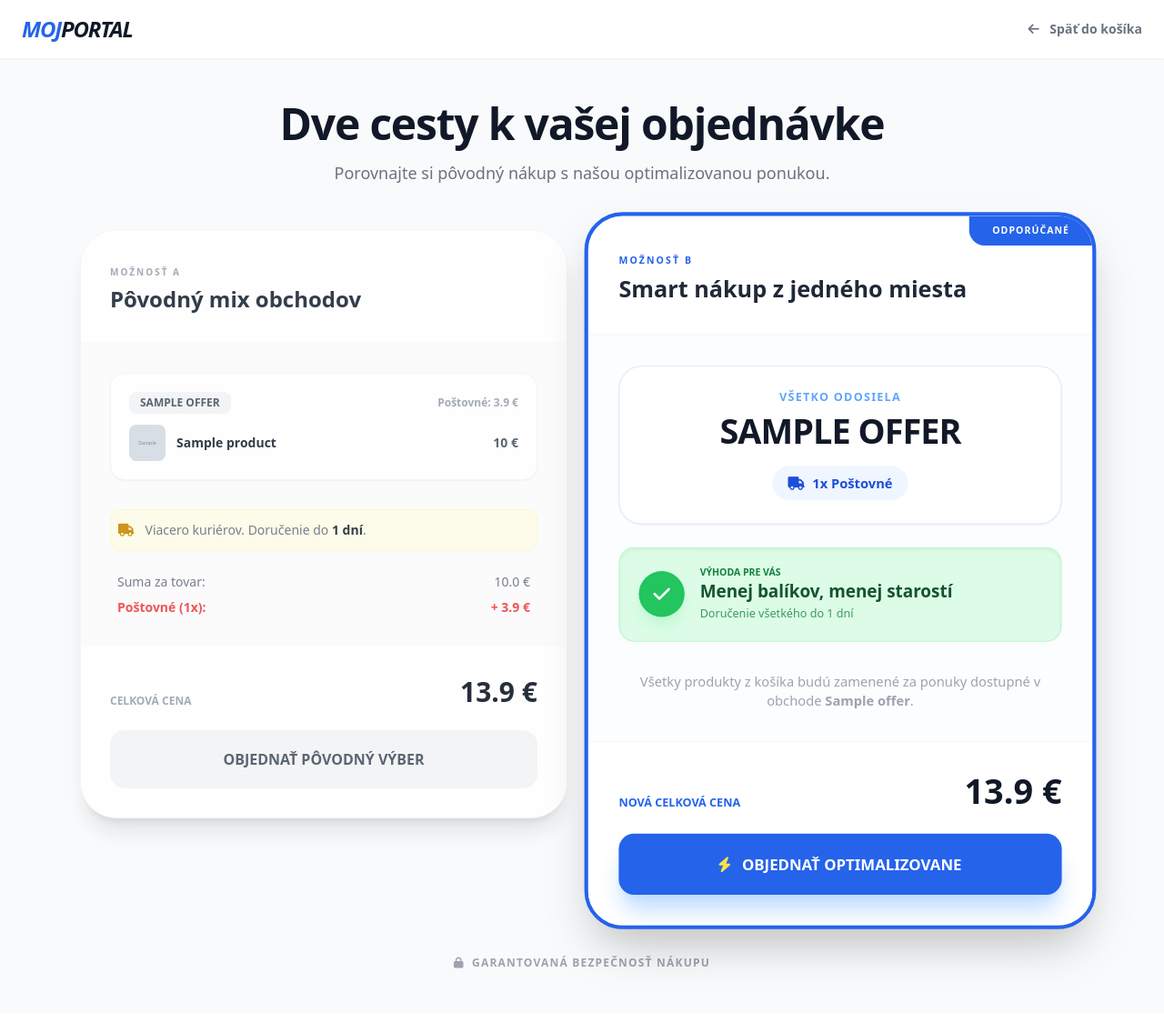
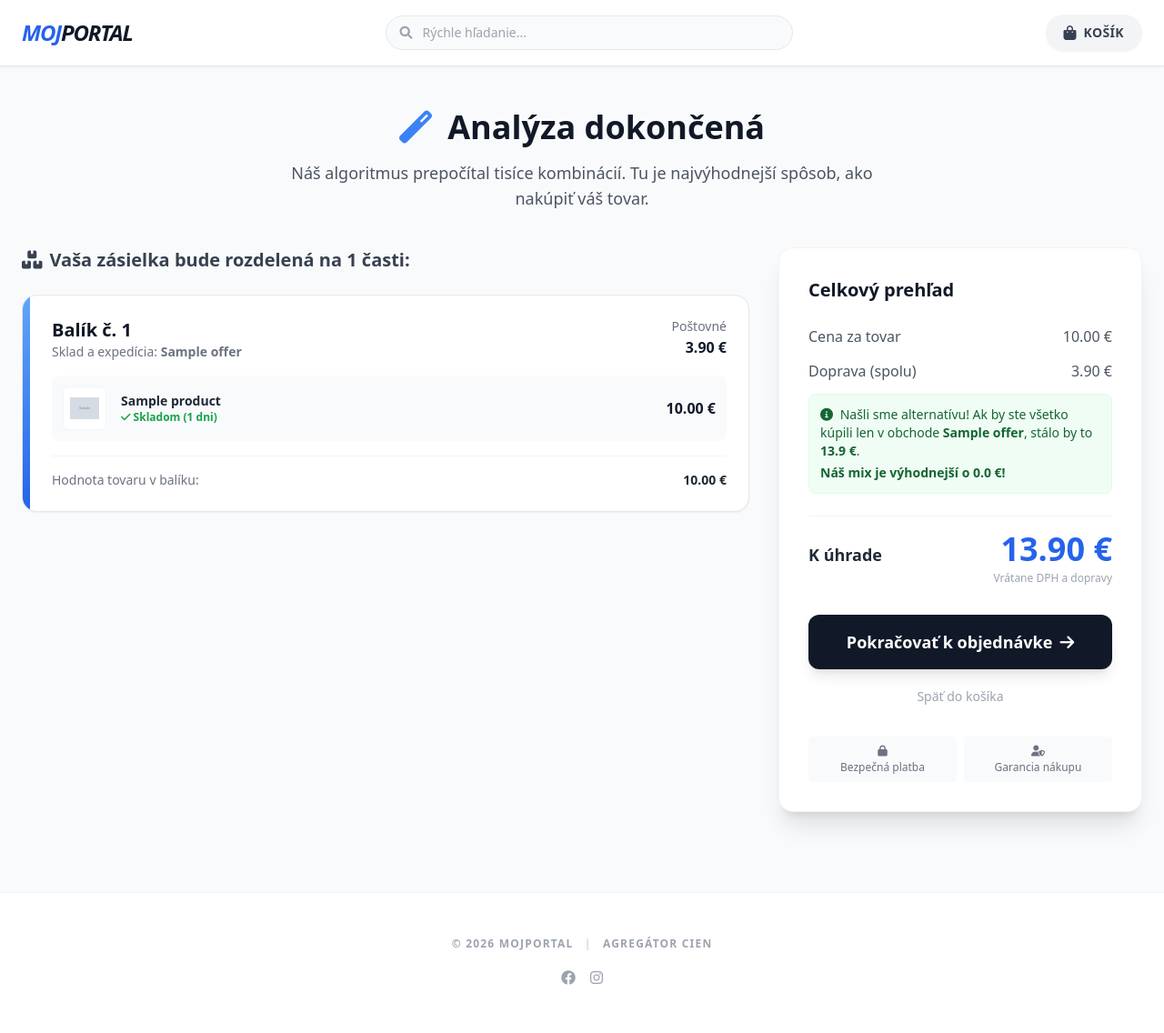
Before and after one commit to jefisprava-cyber/moj_portal, a Django app: page /optimize/ in a window 1280 px wide. Shown: the whole page at 91% size. Before the commit the page ends 1067 px from the top, so only its background shows below. Run offline with Django 5.2, Linux system fonts and the light colour scheme; a user stored in the database is signed in; tables that the repository leaves empty hold one stand-in row (values such as "Sample post"); grey boxes marked "Sample" are stand-in pictures; some libraries are stand-ins or nearby versions.

Commit message:
Odstranenie bezpecnostnej diery a redesign optimalizacie

```diff
--- a/core/urls.py
+++ b/core/urls.py
@@ -1,63 +1,25 @@
 from django.contrib import admin
 from django.urls import path
 from products import views
-from django.db import connection
-from django.core.management import call_command
-from django.http import HttpResponse
 
-# --- TOTO JE TAJNÁ FUNKCIA NA OPRAVU DATABÁZY NA RENDERI ---
-def reset_db_view(request):
-    # 1. Zoznam VŠETKÝCH tabuliek na zmazanie (vrátane skrytých spojovacích)
-    tables = [
-        # Naše aplikácie
-        'products_cartitem', 'products_orderitem', 'products_order',
-        'products_offer', 'products_product', 'products_category',
-
-        # Django Admin a História
-        'django_admin_log', 'django_migrations', 'django_content_type', 'django_session',
-
-        # Auth (Používatelia a skupiny) - TU BOL PROBLÉM, PRIDÁVAME TIETO:
-        'auth_group_permissions',       # <--- TOTO CHÝBALO
-        'auth_user_groups',             # <--- AJ TOTO
-        'auth_user_user_permissions',   # <--- AJ TOTO
-        'auth_permission',
-        'auth_group',
-        'auth_user'
-    ]
-
-    output = []
-
-    # 2. Zmazanie tabuliek (Hard Reset)
-    with connection.cursor() as cursor:
-        for table in tables:
-            try:
-                cursor.execute(f"DROP TABLE IF EXISTS {table} CASCADE;")
-                output.append(f"✅ Zmazaná tabuľka: {table}")
-            except Exception as e:
-                output.append(f"⚠️ Chyba pri {table} (možno neexistuje): {str(e)}")
-
-    # 3. Spustenie migrácie (Vytvorenie nových tabuliek)
-    try:
-        call_command('migrate')
-        output.append("<br><br><b>--- 🚀 MIGRÁCIA ÚSPEŠNÁ! ---</b>")
-        output.append("<br>Teraz je databáza čistá. Môžeš ísť na domovskú stránku.")
-    except Exception as e:
-        output.append(f"<br><br><b>!!! STÁLE CHYBA MIGRÁCIE: {str(e)}</b>")
-
-    return HttpResponse("<br>".join(output))
-
-# --- URL ADRESY ---
 urlpatterns = [
     path('admin/', admin.site.urls),
+
+    # Hlavná stránka
     path('', views.home, name='home'),
+
+    # Produkty a Kategórie
     path('product/<int:product_id>/', views.product_detail, name='product_detail'),
+
+    # Košík a manipulácia
     path('add/<int:offer_id>/', views.add_to_cart, name='add_to_cart'),
     path('remove/<int:item_id>/', views.remove_from_cart, name='remove_from_cart'),
     path('cart/', views.cart_detail, name='cart_detail'),
+
+    # Killer Feature: Optimalizácia a Checkout
     path('optimize/', views.optimize_cart, name='optimize_cart'),
     path('checkout/', views.checkout, name='checkout'),
+
+    # Registrácia
     path('register/', views.register, name='register'),
-
-    # TAJNÁ LINKA
-    path('reset-db-tajny-kluc/', reset_db_view),
 ]
--- a/products/templates/products/optimization_result.html
+++ b/products/templates/products/optimization_result.html
@@ -1,166 +1,135 @@
-<!DOCTYPE html>
-<html lang="sk">
-<head>
-    <meta charset="UTF-8">
-    <meta name="viewport" content="width=device-width, initial-scale=1.0">
-    <title>Výber cesty | Môj Portál</title>
-    <script src="https://cdn.tailwindcss.com"></script>
-    <link rel="stylesheet" href="https://cdnjs.cloudflare.com/ajax/libs/font-awesome/6.0.0/css/all.min.css">
-</head>
-<body class="bg-gray-50 font-sans leading-normal tracking-normal text-gray-800">
+{% extends 'products/base.html' %}
 
-    <nav class="bg-white shadow-sm sticky top-0 z-50">
-        <div class="container mx-auto px-6 py-4 flex justify-between items-center">
-            <a href="/" class="text-2xl font-black text-blue-600 tracking-tighter italic">MOJ<span class="text-gray-900">PORTAL</span></a>
-            <a href="{% url 'cart_detail' %}" class="text-sm font-bold text-gray-500 hover:text-blue-600 transition">
-                <i class="fa fa-arrow-left mr-2"></i> Späť do košíka
-            </a>
-        </div>
-    </nav>
+{% block content %}
+<div class="bg-gray-50 min-h-screen py-10">
+    <div class="container mx-auto px-6">
 
-    <main class="container mx-auto px-6 py-12 max-w-6xl">
-
-        <div class="text-center mb-12">
-            <h1 class="text-3xl md:text-5xl font-black text-gray-900 mb-4 tracking-tight">Dve cesty k vašej objednávke</h1>
-            <p class="text-gray-500 text-lg">Porovnajte si pôvodný nákup s našou optimalizovanou ponukou.</p>
+        <div class="text-center mb-10">
+            <h1 class="text-3xl md:text-4xl font-black text-gray-900 mb-4">
+                <i class="fa fa-magic text-blue-500 mr-2"></i> Analýza dokončená
+            </h1>
+            <p class="text-gray-600 text-lg max-w-2xl mx-auto">
+                Náš algoritmus prepočítal tisíce kombinácií. Tu je najvýhodnejší spôsob, ako nakúpiť váš tovar.
+            </p>
         </div>
 
-        <div class="grid grid-cols-1 lg:grid-cols-2 gap-8 items-start">
+        <div class="flex flex-col lg:flex-row gap-8">
 
-            <div class="bg-white rounded-[2.5rem] shadow-xl border border-gray-100 flex flex-col overflow-hidden relative opacity-90 hover:opacity-100 transition">
-                <div class="p-8 border-b border-gray-50">
-                    <span class="text-[10px] font-black text-gray-400 uppercase tracking-[0.2em]">Možnosť A</span>
-                    <h2 class="text-2xl font-bold text-gray-800 mt-1">Pôvodný mix obchodov</h2>
+            <div class="lg:w-2/3 space-y-6">
+
+                <h2 class="font-bold text-gray-700 text-xl flex items-center">
+                    <i class="fa fa-boxes mr-2"></i> Vaša zásielka bude rozdelená na {{ baliky|length }} časti:
+                </h2>
+
+                {% for shop, data in baliky.items %}
+                <div class="bg-white rounded-2xl shadow-sm border border-gray-200 overflow-hidden relative">
+                    <div class="absolute left-0 top-0 bottom-0 w-2 bg-gradient-to-b from-blue-400 to-blue-600"></div>
+
+                    <div class="p-6 ml-2">
+                        <div class="flex justify-between items-start mb-4">
+                            <div>
+                                <h3 class="font-bold text-xl text-gray-900">Balík č. {{ forloop.counter }}</h3>
+                                <div class="text-sm text-gray-500">Sklad a expedícia: <strong>{{ shop }}</strong></div>
                             </div>
-
-                <div class="p-8 flex-grow bg-gray-50/50">
-                    <ul class="space-y-4 mb-8">
-                        {% for obchod, data in baliky.items %}
-                        <li class="bg-white p-5 rounded-2xl border border-gray-100 shadow-sm">
-                            <div class="flex justify-between items-center mb-3">
-                                <span class="bg-gray-100 text-gray-600 px-3 py-1 rounded-lg text-xs font-bold uppercase">{{ obchod }}</span>
-                                <span class="text-xs text-gray-400 font-bold">Poštovné: {{ data.postovne }} €</span>
+                            <div class="text-right">
+                                <div class="text-sm text-gray-500">Poštovné</div>
+                                <div class="font-bold text-gray-900">{{ data.postovne|floatformat:2 }} €</div>
+                            </div>
                         </div>
 
                         <div class="space-y-3">
-                                {% for p in data.produkty %}
-                                <div class="flex items-center gap-3">
-                                    <img src="{{ p.product.image_url }}" alt="{{ p.product.name }}" class="w-10 h-10 rounded-lg object-cover bg-gray-100 mix-blend-multiply">
+                            {% for item in data.produkty %}
+                            <div class="flex items-center bg-gray-50 p-3 rounded-lg">
+                                <div class="w-12 h-12 bg-white rounded-md flex items-center justify-center border border-gray-100 mr-4">
+                                    {% if item.product.image_url %}
+                                    <img src="{{ item.product.image_url }}" class="w-8 h-8 object-contain">
+                                    {% else %}
+                                    <i class="fa fa-box text-gray-300"></i>
+                                    {% endif %}
+                                </div>
                                 <div class="flex-grow">
-                                        <p class="text-sm font-bold text-gray-800 leading-tight">{{ p.product.name }}</p>
+                                    <div class="font-bold text-gray-800 text-sm">{{ item.product.name }}</div>
+                                    <div class="text-xs text-green-600 font-bold">
+                                        <i class="fa fa-check"></i> Skladom ({{ item.delivery_days }} dni)
                                     </div>
-                                    <span class="text-sm font-bold text-gray-600">{{ p.price|floatformat:0 }} €</span>
+                                </div>
+                                <div class="font-bold text-gray-900">{{ item.price|floatformat:2 }} €</div>
                             </div>
                             {% endfor %}
                         </div>
-                        </li>
-                        {% endfor %}
-                    </ul>
 
-                    <div class="flex items-center text-gray-500 mb-4 px-2 text-sm bg-yellow-50 p-3 rounded-xl border border-yellow-100">
-                        <i class="fa fa-truck mr-3 text-yellow-600"></i>
-                        <span>
-                            Viacero kuriérov. Doručenie do <span class="font-bold text-gray-800">{{ max_dni_povodna }} dní</span>.
-                        </span>
-                    </div>
-
-                    <div class="space-y-2 text-sm text-gray-500 px-2 mt-6">
-                        <div class="flex justify-between">
-                            <span>Suma za tovar:</span>
-                            <span>{{ celkova_cena_tovaru }} €</span>
-                        </div>
-                        <div class="flex justify-between text-red-500 font-bold">
-                            <span>Poštovné ({{ baliky|length }}x):</span>
-                            <span>+ {{ celkove_postovne }} €</span>
+                        <div class="mt-4 pt-4 border-t border-gray-100 flex justify-between text-sm">
+                            <span class="text-gray-500">Hodnota tovaru v balíku:</span>
+                            <span class="font-bold">{{ data.cena_tovaru|floatformat:2 }} €</span>
                         </div>
                     </div>
                 </div>
+                {% endfor %}
 
-                <div class="p-8 bg-white border-t border-gray-50 mt-auto">
-                    <div class="flex justify-between items-end mb-6">
-                        <span class="text-gray-400 font-bold uppercase text-xs">Celková cena</span>
-                        <span class="text-3xl font-black text-gray-900">{{ celkova_suma }} €</span>
-                    </div>
-                    <a href="{% url 'checkout' %}" class="block w-full text-center py-5 bg-gray-100 text-gray-600 font-black rounded-2xl hover:bg-gray-200 transition-all active:scale-95">
-                        OBJEDNAŤ PÔVODNÝ VÝBER
-                    </a>
-                </div>
             </div>
 
-            <div class="bg-white rounded-[2.5rem] shadow-2xl border-4 border-blue-600 flex flex-col overflow-hidden relative transform lg:scale-105 z-10">
-                {% if lepsia_alternativa %}
-                    <div class="absolute top-0 right-0 bg-blue-600 text-white px-6 py-2 rounded-bl-2xl font-black text-[10px] uppercase tracking-widest">
-                        Odporúčané
+            <div class="lg:w-1/3">
+                <div class="bg-white rounded-2xl shadow-xl border border-gray-100 p-8 sticky top-24">
+
+                    <h3 class="font-bold text-gray-900 text-xl mb-6">Celkový prehľad</h3>
+
+                    <div class="space-y-3 mb-6">
+                        <div class="flex justify-between text-gray-600">
+                            <span>Cena za tovar</span>
+                            <span>{{ celkova_cena_tovaru|floatformat:2 }} €</span>
+                        </div>
+                        <div class="flex justify-between text-gray-600">
+                            <span>Doprava (spolu)</span>
+                            <span>{{ celkove_postovne|floatformat:2 }} €</span>
                         </div>
 
-                    <div class="p-8 border-b border-blue-50">
-                        <span class="text-[10px] font-black text-blue-600 uppercase tracking-[0.2em]">Možnosť B</span>
-                        <h2 class="text-2xl font-bold text-gray-800 mt-1">Smart nákup z jedného miesta</h2>
-                    </div>
-
-                    <div class="p-8 flex-grow bg-blue-50/20">
-
-                        <div class="bg-white p-6 rounded-3xl border border-blue-100 shadow-sm mb-6 text-center">
-                            <p class="text-xs font-black text-blue-400 uppercase tracking-widest mb-2">Všetko odosiela</p>
-                            <p class="text-4xl font-black text-gray-900 uppercase tracking-tight mb-4">{{ lepsia_alternativa.obchod }}</p>
-
-                            <div class="inline-flex items-center bg-blue-50 text-blue-700 px-4 py-2 rounded-full text-sm font-bold">
-                                <i class="fa fa-truck mr-2"></i> 1x Poštovné
-                            </div>
-                        </div>
-
-                        <div class="bg-green-100 p-5 rounded-2xl border border-green-200 flex items-center mb-8 shadow-inner">
-                            <div class="w-12 h-12 bg-green-500 rounded-full flex items-center justify-center text-white mr-4 shadow-lg shadow-green-200 flex-shrink-0 text-xl">
-                                <i class="fa fa-check"></i>
-                            </div>
-                            <div>
-                                <p class="text-[10px] font-black text-green-700 uppercase leading-none mb-1">Výhoda pre vás</p>
-                                {% if lepsia_alternativa.uspora > 0 %}
-                                    <p class="text-lg font-bold text-green-900 leading-tight">Ušetríte {{ lepsia_alternativa.uspora }} €</p>
-                                {% else %}
-                                    <p class="text-lg font-bold text-green-900 leading-tight">Menej balíkov, menej starostí</p>
-                                {% endif %}
-                                <p class="text-xs text-green-700 mt-1 opacity-80">Doručenie všetkého do {{ lepsia_alternativa.dni_dorucenia }} dní</p>
-                            </div>
-                        </div>
-
-                        <p class="text-center text-sm text-gray-400 px-4">
-                            Všetky produkty z košíka budú zamenené za ponuky dostupné v obchode <strong>{{ lepsia_alternativa.obchod }}</strong>.
-                        </p>
-                    </div>
-
-                    <div class="p-8 bg-white border-t border-blue-50 mt-auto">
-                        <div class="flex justify-between items-end mb-6">
-                            <span class="text-blue-600 font-bold uppercase text-xs">Nová celková cena</span>
-                            <span class="text-4xl font-black text-gray-900">
-                                {{ lepsia_alternativa.nova_cena }} €
+                        {% if lepsia_alternativa %}
+                        <div class="bg-green-50 text-green-800 p-3 rounded-lg text-sm mt-2 border border-green-100">
+                            <i class="fa fa-info-circle mr-1"></i>
+                            Našli sme alternatívu! Ak by ste všetko kúpili len v obchode <strong>{{ lepsia_alternativa.obchod }}</strong>,
+                            stálo by to <strong>{{ lepsia_alternativa.nova_cena }} €</strong>.
+                            <br>
+                            <span class="font-bold mt-1 block">
+                                Náš mix je výhodnejší o {{ lepsia_alternativa.uspora }} €!
                             </span>
-                        </div>
-                        <a href="{% url 'checkout' %}?optimized=true&shop={{ lepsia_alternativa.obchod }}" class="block w-full text-center py-5 bg-blue-600 text-white font-black rounded-2xl hover:bg-blue-700 transition-all shadow-xl shadow-blue-200 transform hover:-translate-y-1 active:scale-95">
-                            <i class="fa fa-bolt mr-2 text-yellow-300"></i> OBJEDNAŤ OPTIMALIZOVANE
-                        </a>
-                    </div>
-                {% else %}
-                    <div class="p-12 flex flex-col items-center justify-center h-full text-center bg-gray-50">
-                        <div class="w-20 h-20 bg-gray-200 rounded-full flex items-center justify-center mb-6">
-                            <i class="fa fa-search text-gray-400 text-3xl"></i>
-                        </div>
-                        <h2 class="text-2xl font-bold text-gray-800 mb-2">Žiadna lepšia cesta</h2>
-                        <p class="text-gray-500 mb-8">Váš aktuálny výber je už ten najlepší možný (alebo nemáme všetko v jednom obchode).</p>
-                        <a href="{% url 'checkout' %}" class="w-full text-center py-4 bg-gray-900 text-white font-bold rounded-xl">
-                            Pokračovať v objednávke
-                        </a>
                         </div>
                         {% endif %}
                     </div>
 
+                    <div class="border-t border-gray-100 pt-4 mb-8">
+                        <div class="flex justify-between items-end">
+                            <span class="text-gray-800 font-bold text-lg">K úhrade</span>
+                            <span class="text-4xl font-black text-blue-600">{{ celkova_suma|floatformat:2 }} €</span>
+                        </div>
+                        <div class="text-right text-xs text-gray-400 mt-1">Vrátane DPH a dopravy</div>
                     </div>
 
-        <p class="text-center mt-12 text-xs text-gray-400 font-bold uppercase tracking-widest">
-            <i class="fa fa-lock mr-1"></i> Garantovaná bezpečnosť nákupu
-        </p>
+                    <form action="{% url 'checkout' %}" method="get">
+                        <button type="submit" class="w-full bg-gray-900 text-white py-4 rounded-xl font-bold text-lg hover:bg-blue-600 transition duration-300 shadow-lg hover:shadow-blue-500/30 flex items-center justify-center group">
+                            Pokračovať k objednávke
+                            <i class="fa fa-arrow-right ml-2 group-hover:translate-x-1 transition"></i>
+                        </button>
+                    </form>
 
-    </main>
+                    <div class="mt-4 text-center">
+                        <a href="{% url 'cart_detail' %}" class="text-sm text-gray-400 hover:text-gray-600">
+                            Späť do košíka
+                        </a>
+                    </div>
 
-</body>
-</html>
+                    <div class="mt-8 grid grid-cols-2 gap-2 text-xs text-gray-500 text-center">
+                        <div class="bg-gray-50 p-2 rounded">
+                            <i class="fa fa-lock mb-1"></i><br>Bezpečná platba
+                        </div>
+                        <div class="bg-gray-50 p-2 rounded">
+                            <i class="fa fa-user-shield mb-1"></i><br>Garancia nákupu
+                        </div>
+                    </div>
+
+                </div>
+            </div>
+
+        </div>
+    </div>
+</div>
+{% endblock %}
```
Lines whose indentation alone changed are shown as unchanged.
